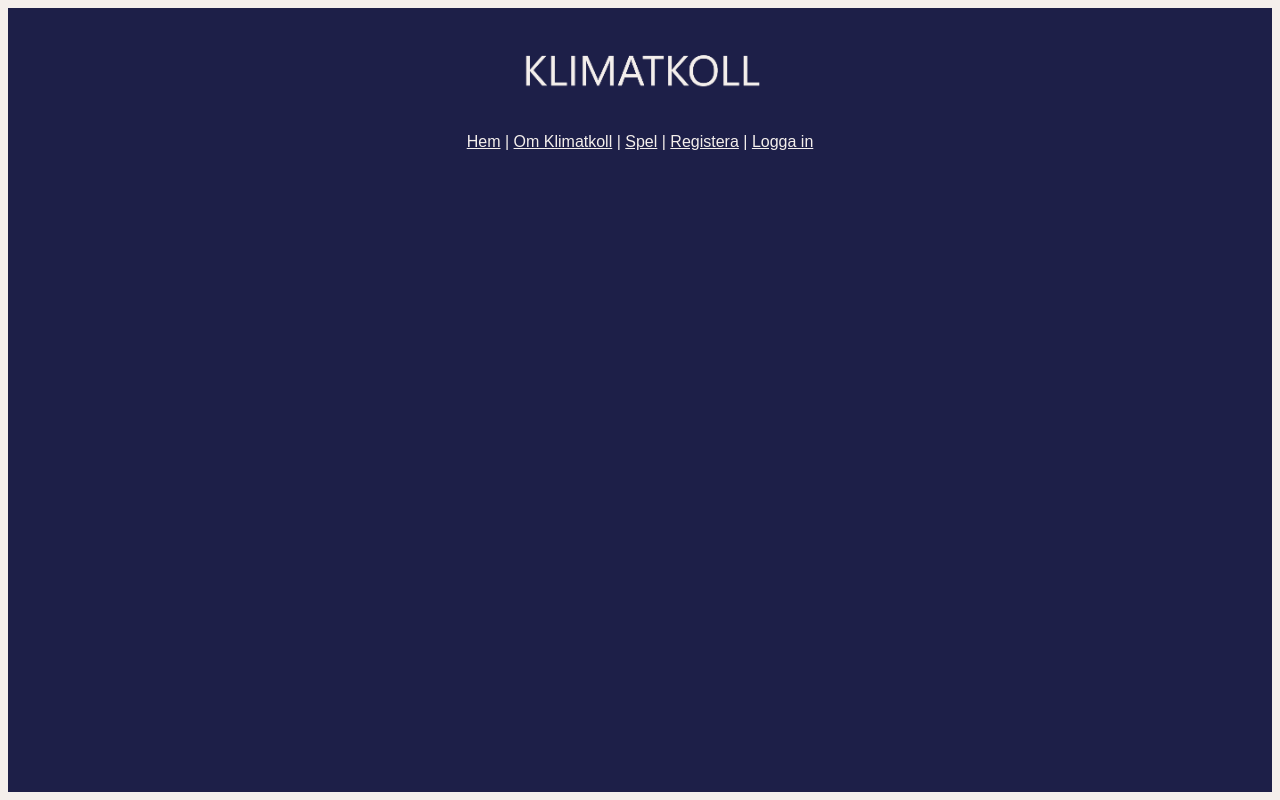
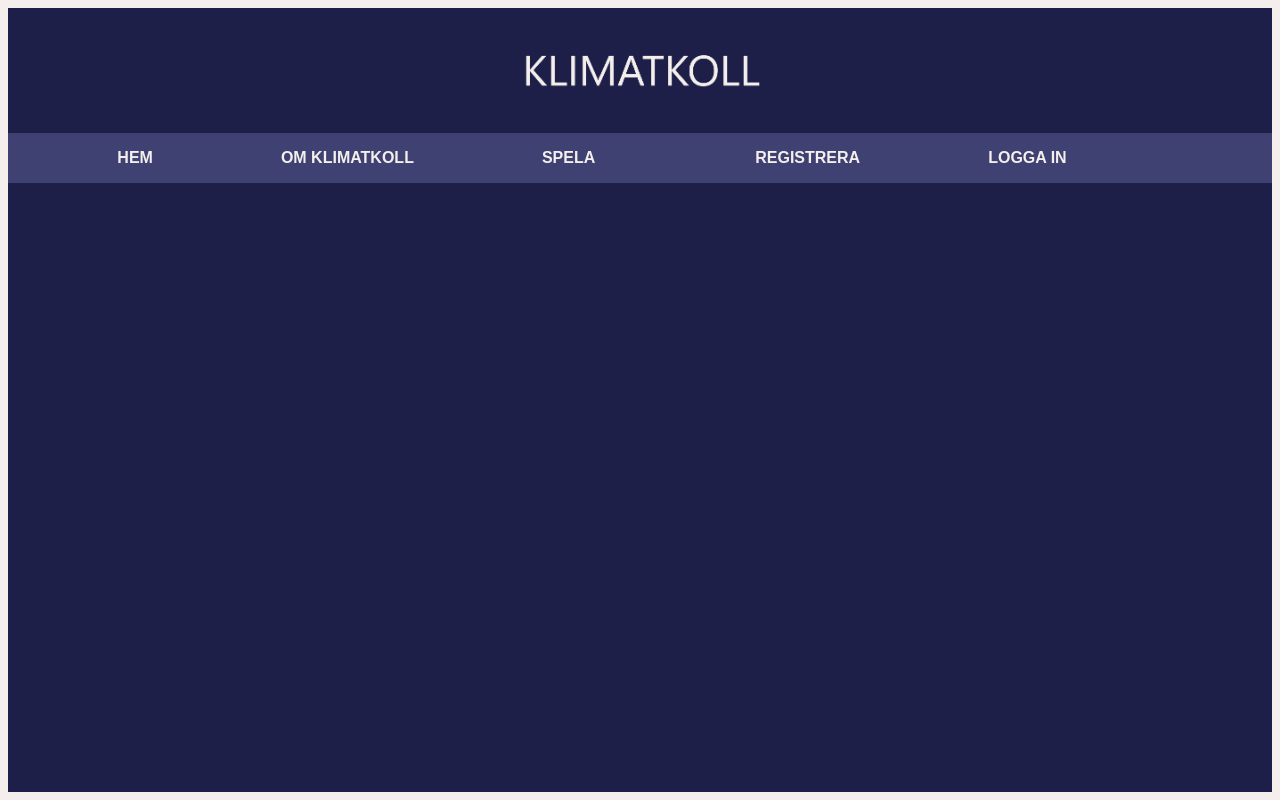
Before and after one commit to ElskeM/CardGameScrum, a Vue app in the folder cardgame_frontend/: page /game in a window 1280 px wide. Built offline with nearby package versions, Linux system fonts and the light colour scheme; what vue-simple-alert, vue-toasted would draw is missing.

Commit message:
mer navbarfix

```diff
--- a/cardgame_frontend/src/App.vue
+++ b/cardgame_frontend/src/App.vue
@@ -1,12 +1,15 @@
 <template>
   <div id="app">
     <div id="header" v-bind:class="{ invisibility: hideNavBar }">
-      <a href="/">
-        <img src="./assets/header.png"/>
+      <a href="/" id="klimatkoll">
+       <img src="./assets/header.png"/>
+
       </a>
     </div>
-    <NavBar v-bind:class="{ invisibility: hideNavBar }"/>
-     <router-view @hide="switchVisibility"/>
+
+   <NavBar v-bind:class="{ invisibility: hideNavBar }"/>
+    <router-view @hide="switchVisibility"/>
+
   </div>
 </template>
 <script>
@@ -44,14 +47,15 @@ export default {
 #header img {
   width: 20em;
 }
+
 #nav {
   font-family: Arial, Helvetica, sans-serif;
-  background: #1d1f48;
   color: #f4efec;
   text-align: center;
 }
 a {
   color: #f4efec;
+  text-decoration: none;
 }
 #app {
   color: #f4efec;
--- a/cardgame_frontend/src/components/NavBar.vue
+++ b/cardgame_frontend/src/components/NavBar.vue
@@ -1,14 +1,14 @@
 <template>
   <div>
     <div id="nav">
-      <router-link to="/">Hem</router-link> |
-      <router-link to="/about">Om Klimatkoll</router-link> |
-      <router-link to="/game">Spel</router-link> |
-      <span v-if="!isLoggedIn()">
-        <router-link to="/register">Registera</router-link> |
-        <router-link to="/login">Logga in</router-link>
+      <router-link class="link" to="/">HEM</router-link>
+      <router-link  class="link" to="/about">OM KLIMATKOLL</router-link>
+      <router-link  class="link" to="/game">SPELA</router-link>
+      <span v-if="!isLoggedIn()" class="link">
+        <router-link class="link-inside"  to="/register">REGISTRERA</router-link>
+        <router-link class="link-inside" to="/login">LOGGA IN</router-link>
       </span>
-      <router-link v-else to="/login">Inloggad som {{user.username}} </router-link>
+      <router-link  class="link" v-else to="/login">INLOGGAD SOM {{user.username}} </router-link>
     </div>
   </div>
 </template>
@@ -29,3 +29,35 @@ export default {
   }
 };
 </script>
+
+
+<style scoped>
+
+#nav {
+  display: flex;
+  justify-content: center;
+  background-color: #3e4172
+}
+
+
+.link{
+   padding-top: 1rem;
+   padding-bottom: 1rem;
+   margin-right: 4rem;
+   margin-left: 4rem;
+   font-weight: bolder;
+}
+
+.link-inside {
+   margin-right: 6rem;
+   margin-left: 2rem
+}
+
+[class*="link"]:hover {
+  color: rgb(204, 200, 200)
+}
+
+
+
+
+</style>
--- a/cardgame_frontend/src/views/Game.vue
+++ b/cardgame_frontend/src/views/Game.vue
@@ -62,7 +62,7 @@
             v-bind:class="{ invisible: hideChatSymbol }"
             >
         <!-- Av VisualEditor team - https://git.wikimedia.org/summary/mediawiki%2Fextensions%2FVisualEditor.git, MIT, https://commons.wikimedia.org/w/index.php?curid=26927425 -->
-            <img src="../assets/menu-icon.svg">
+            <img src="../assets/menu.icon2.png">
           </div>
 
           <div
@@ -389,7 +389,7 @@ export default {
 #menu-icon-container {
   width: 2rem;
   height: 2rem;
-  border: white solid 2px;
+ /* border: white solid 2px; */
   display: flex;
   justify-content: center;
   align-items: center;
```
